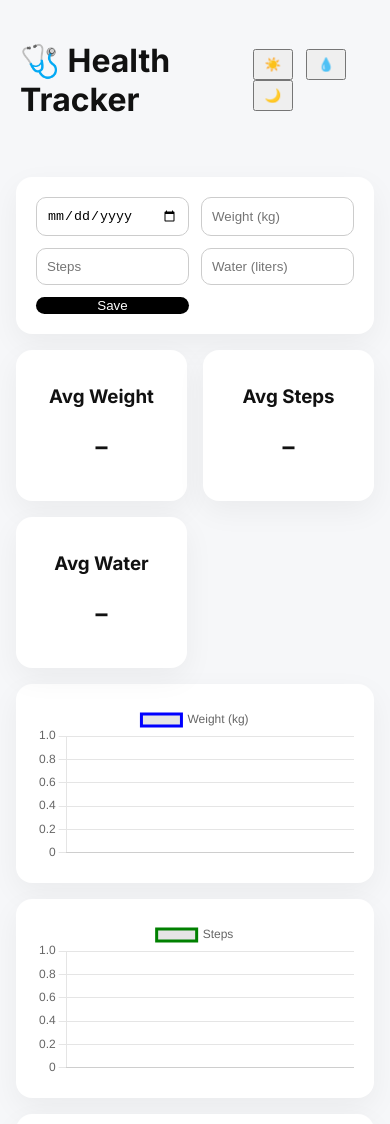
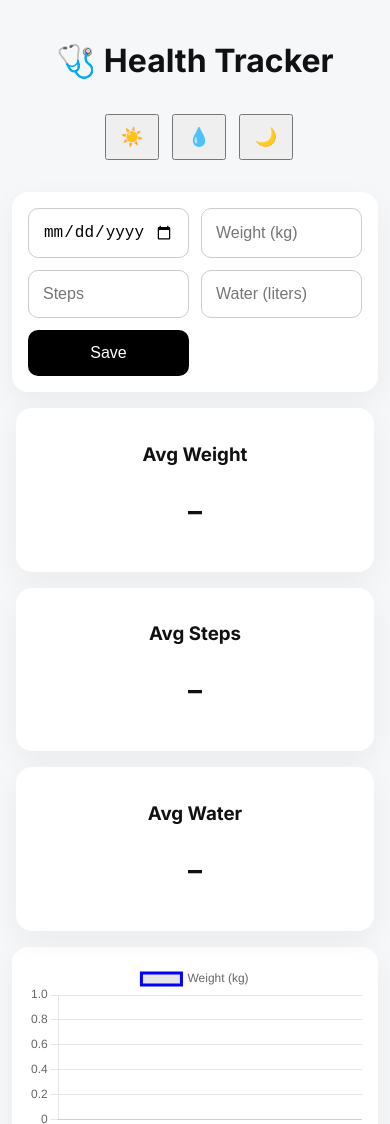
Before and after one commit to Ayyan0417/health_tracker, a plain HTML site: page index.html in a window 390 px wide. Shown: the top 1124 px of the page. Drawn offline with nearby package versions, Linux system fonts and the light colour scheme.

Commit message:
Update style.css

```diff
--- a/style.css
+++ b/style.css
@@ -103,3 +103,46 @@ body.dark {
   --text: #f1f5f9;
   --primary: #38bdf8;
 }
+/* MOBILE OPTIMIZATION */
+@media (max-width: 768px) {
+
+  .app-header {
+    flex-direction: column;
+    gap: 12px;
+  }
+
+  .theme-buttons button {
+    font-size: 18px;
+    padding: 10px 14px;
+  }
+
+  .card {
+    margin: 12px;
+    padding: 16px;
+  }
+
+  .dashboard {
+    grid-template-columns: 1fr;
+  }
+
+  .stat-card p {
+    font-size: 28px;
+  }
+
+  input, .primary-btn {
+    font-size: 16px;
+    padding: 14px;
+  }
+
+  table {
+    font-size: 14px;
+  }
+
+  th, td {
+    padding: 8px;
+  }
+
+  canvas {
+    max-height: 260px;
+  }
+}
```
